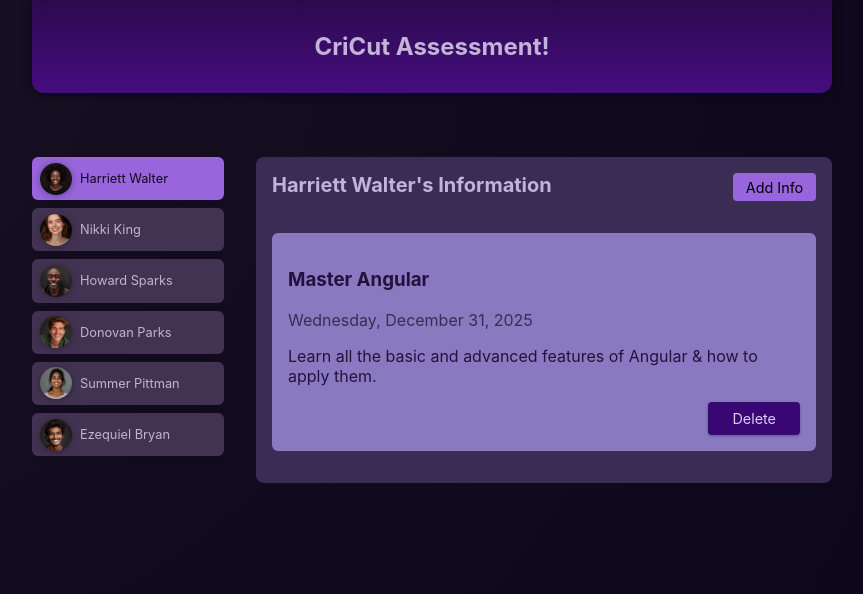
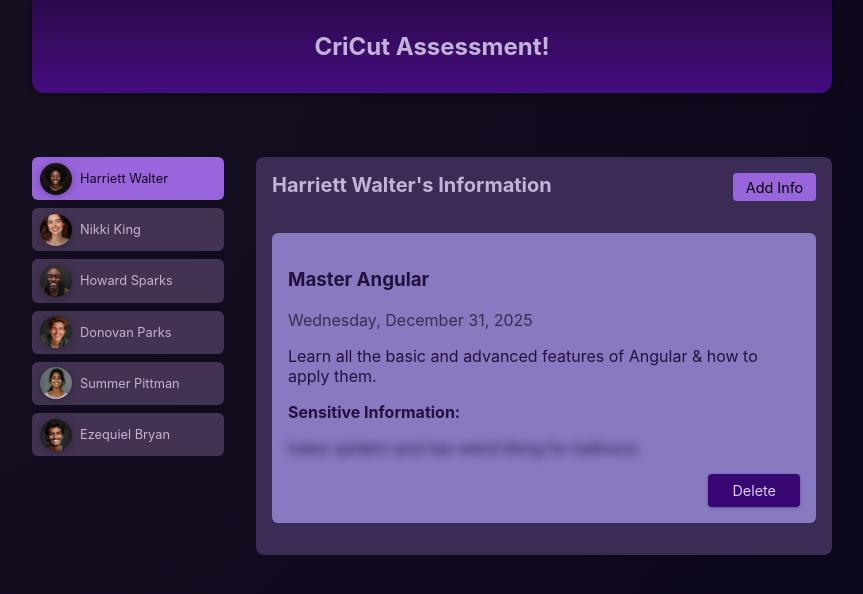
Before and after one commit to devyusko/CriCut, an Angular app in the folder cricut-angular-interview/: page /assessment in a window 1280 px wide. Both pictures are taken after a click on the button "Harriett Walter". Shown: the top 594 px of the page, without its empty margins (208-1071 px from the left). Built offline with nearby package versions, Linux system fonts and the light colour scheme.

Commit message:
- added custom pipes

```diff
--- /dev/null
+++ b/cricut-angular-interview/src/app/assessment/shared/privacy-filter/privacy-filter.pipe.ts
@@ -0,0 +1,14 @@
+import {Pipe, PipeTransform} from "@angular/core";
+
+@Pipe({
+  name: 'privacyFilter',
+  standalone: true,
+})
+export class PrivacyFilterPipe implements PipeTransform {
+  transform(value: string, permission: string) {
+    if (permission !== 'admin') {
+      return `<span class="blur-text">${value}</span>`;
+    }
+    return value;
+  }
+}
--- a/cricut-angular-interview/src/app/assessment/user-information/add-detail/add-detail.component.html
+++ b/cricut-angular-interview/src/app/assessment/user-information/add-detail/add-detail.component.html
@@ -13,6 +13,11 @@
     </p>
 
     <p>
+      <label for="pDetail">Private Detail</label>
+      <textarea id="pDetail" rows="5" name="pDetail" [(ngModel)]="pDetail"></textarea>
+    </p>
+
+    <p>
       <label for="due-date">Due Date</label>
       <input type="date" id="due-date" name="due-date" [(ngModel)]="dueDate" />
     </p>
--- a/cricut-angular-interview/src/app/assessment/user-information/add-detail/add-detail.component.ts
+++ b/cricut-angular-interview/src/app/assessment/user-information/add-detail/add-detail.component.ts
@@ -21,6 +21,7 @@
   title = '';
   summary = '';
   dueDate = '';
+  pDetail = '';
   private userService = inject(UserService);
   onCancel() {
     this.close.emit();
@@ -30,6 +31,7 @@
     this.userService.addUserDetail({
       title: this.title,
       summary: this.summary,
+      pDetail: this.pDetail,
       date: this.dueDate
     }, this.userId);
     this.close.emit();
--- a/cricut-angular-interview/src/app/assessment/user-information/add-detail/add-detail.model.ts
+++ b/cricut-angular-interview/src/app/assessment/user-information/add-detail/add-detail.model.ts
@@ -1,5 +1,6 @@
 export interface TAddDetail {
   title: string,
   summary: string,
+  pDetail: string,
   date: string
 }
--- a/cricut-angular-interview/src/app/assessment/user-information/user-detail/user-detail.component.html
+++ b/cricut-angular-interview/src/app/assessment/user-information/user-detail/user-detail.component.html
@@ -4,6 +4,9 @@
 <!--    date pipe example-->
     <time>{{ detail.dueDate | date: 'fullDate' }}</time>
     <p>{{ detail.summary }}</p>
+    <b>Sensitive Information: </b>
+<!--    privacy filter custom pipe-->
+    <p [innerHTML]="detail.pDetail | privacyFilter:'user'"></p>
     <p class="actions">
       <button (click)="onDelete()">Delete</button>
     </p>
--- a/cricut-angular-interview/src/app/assessment/user-information/user-detail/user-detail.component.ts
+++ b/cricut-angular-interview/src/app/assessment/user-information/user-detail/user-detail.component.ts
@@ -2,12 +2,14 @@
 import {CardComponent} from "../../shared/card/card.component";
 import {DatePipe} from "@angular/common";
 import {UserService} from "../user.service";
+import {PrivacyFilterPipe} from "../../shared/privacy-filter/privacy-filter.pipe";
 
 /**
  * user detail component
  */
 
 type TDetails = {
+  pDetail: string;
   id: string,
   userId: string,
   title: string,
@@ -18,7 +20,7 @@
   selector: 'app-user-detail',
   templateUrl: 'user-detail.component.html',
   styleUrl: 'user-detail.component.less',
-  imports: [CardComponent, DatePipe],
+  imports: [CardComponent, DatePipe, PrivacyFilterPipe],
   standalone: true
 })
 export class UserDetailComponent {
--- a/cricut-angular-interview/src/app/assessment/user-information/user.service.ts
+++ b/cricut-angular-interview/src/app/assessment/user-information/user.service.ts
@@ -14,6 +14,8 @@
       title: 'Master Angular',
       summary:
         'Learn all the basic and advanced features of Angular & how to apply them.',
+      pDetail:
+        'hates spiders and has weird liking for balloons',
       dueDate: '2025-12-31',
     },
     {
@@ -21,6 +23,8 @@
       userId: 'u3',
       title: 'Build first prototype',
       summary: 'Build a first prototype of the online shop website',
+      pDetail:
+        'loves does but hates cats',
       dueDate: '2024-05-31',
     },
     {
@@ -29,6 +33,8 @@
       title: 'Prepare issue template',
       summary:
         'Prepare and describe an issue template which will help with project management',
+      pDetail:
+        'none',
       dueDate: '2024-06-15',
     },
   ];
@@ -43,6 +49,7 @@
       userId: userId,
       title: userData.title,
       summary: userData.summary,
+      pDetail: userData.pDetail,
       dueDate: userData.date
     });
   }
--- a/cricut-angular-interview/src/styles.less
+++ b/cricut-angular-interview/src/styles.less
@@ -30,3 +30,8 @@
 ::-webkit-scrollbar-track {
   background: transparent; // Adjust the background of the track here
 }
+
+/* this is the blur text for privacy filter */
+.blur-text {
+  filter: blur(5px);
+}
```
Also changed, not shown: 1 other file (tests, documents, lock files or other folders).
